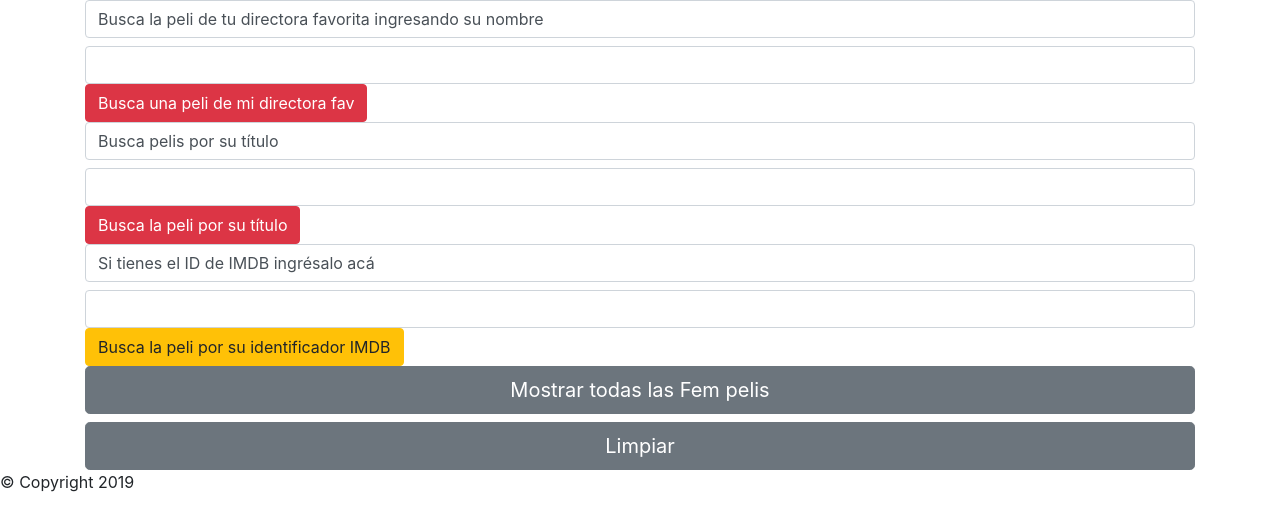
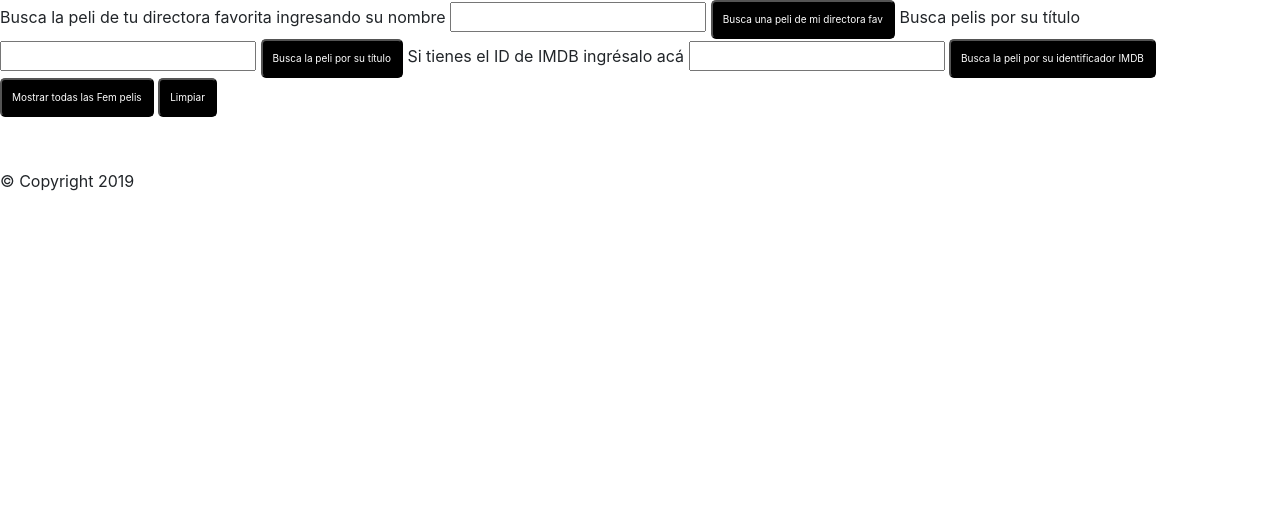
Before and after one commit to natyjimenez/SCL010-hackathon, a website: page src/index.html in a window 1280 px wide. Drawn offline with nearby package versions, Linux system fonts and the light colour scheme; no server answers.

Commit message:
Se ordena en CSS la data

```diff
--- a/src/data.js
+++ b/src/data.js
@@ -47,9 +47,10 @@ window.fetchingData = {
         .then ((searchParsed) => {
           let resultContent = '';
           let card = document.createElement('div');
-          resultContent += `<div class="card" style="width: 18rem;"> <img src="${searchParsed.Poster}" class="card-img-top" alt="${searchParsed.Title}">
-              <div class="card-body"> <h5 class="card-title">${searchParsed.Title}</h5>
-              <p class="card-text">${searchParsed.Plot}</p> <a href="#" class="btn btn-dark">Director's Bio</a> </div> </div>`;
+          card.className = "cards";
+          resultContent += `<div class="cardMovie"> <img src="${searchParsed.Poster}" class="card-img-topMovie" alt="${searchParsed.Title}">
+              <div class="card-bodyMovie"> <h5 class="card-titleMovie">${searchParsed.Title}</h5>
+              <p class="card-textMovie">${searchParsed.Plot}</p> <a href="#" class="btnMovie btn-darkMovie">Director's Bio</a> </div> </div>`;
           card.innerHTML = resultContent;
           handlingDOM.fillingCards().appendChild(card);
         });
--- a/src/index.html
+++ b/src/index.html
@@ -19,39 +19,38 @@
     </nav>
   </header>
   <!--Estos dos inputs son para el ingreso de los términos de búsqueda-->
-  <div class="container">
+  <div class="containerMovie">
     <!--Conjunto label, input, button para Buscar Peli por nombre de directora-->
-    <label class="form-control" for="searchOnlyWmBox">Busca la peli de tu directora favorita ingresando su
+    <label class="form-controlMovie" for="searchOnlyWmBox">Busca la peli de tu directora favorita ingresando su
       nombre</label>
-    <input class="form-control" type="text" id="searchOnlyWmBox">
-    <button type="button" class="btn btn-danger" id="searchOnlyWmBox" onclick="fetchingData.searchOnlyWomenData()">Busca
+    <input class="form-controlMovie" type="text" id="searchOnlyWmBox">
+    <button type="button" class="btnMovie btn-dangerMovie" id="searchOnlyWmBox" onclick="fetchingData.searchOnlyWomenData()">Busca
       una peli de mi directora fav</button>
 
     <!--Conjunto label, input, button para Buscar Peli por su título-->
-    <label class="form-control" for="searchInputBox">Busca pelis por su título</label>
-    <input class="form-control" type="text" id="searchInputBox">
-    <button type="button" class="btn btn-danger" id="btnSearchNow" onclick="fetchingData.searchByUserInput()">Busca la
+    <label class="form-controlMovie" for="searchInputBox">Busca pelis por su título</label>
+    <input class="form-controlMovie" type="text" id="searchInputBox">
+    <button type="button" class="btnMovie btn-dangerMovie" id="btnSearchNow" onclick="fetchingData.searchByUserInput()">Busca la
       peli por su título</button>
 
     <!--Conjunto label, input, button para Buscar Peli por identificador de IMDB-->
-    <label class="form-control" for="searchIdBox">Si tienes el ID de IMDB ingrésalo acá</label>
-    <input class="form-control" type="text" id="searchIdBox">
-    <button type="button" class="btn btn-warning" id="btnSearchIdNow" onclick="fetchingData.searchByImdbId()">Busca la
+    <label class="form-controlMovie" for="searchIdBox">Si tienes el ID de IMDB ingrésalo acá</label>
+    <input class="form-controlMovie" type="text" id="searchIdBox">
+    <button type="button" class="btnMovie btn-warningMovie" id="btnSearchIdNow" onclick="fetchingData.searchByImdbId()">Busca la
       peli por su identificador IMDB</button>
 
     <!--Botón para volver a mostrar todas las pelis-->
-    <button type="button" class="btn btn-secondary btn-lg btn-block" id="btnShowAll"
+    <button type="button" class="btnMovie btn-secondaryMovie btn-lgMovie btn-blockMovie" id="btnShowAll"
       onclick="fetchingData.cleanAndShowAll()">Mostrar todas las Fem pelis</button>
 
     <!--Botón para limpiar los inputs-->
-    <button type="button" class="btn btn-secondary btn-lg btn-block" id="btnShowAll"
+    <button type="button" class="btnMovie btn-secondaryMovie btn-lgMovie btn-blockMovie" id="btnShowAll"
       onclick="handlingDOM.cleanInputs()">Limpiar</button>
   </div>
   <!--Fin de los inputs de los términos de búsqueda-->
 
   <!--Este div es el espacio para que se muestren los resultados -- puede modificarse, pero conservar los id's-->
-  <div class="container card-deck" id="searchResultsBox"></div>
-
+  <div class="containerMovie card-deckMovie" id="searchResultsBox"></div>
   <!--Fin del div para que se muestren los resultados-->
   <footer>
     <div>
--- a/src/style.css
+++ b/src/style.css
@@ -0,0 +1,69 @@
+body {
+    position: center;
+}
+
+.containerMovie {
+
+
+}
+
+.cards {
+    display: flex;
+    justify-content: center;
+}
+#searchResultsBox {
+    display: flex;
+    flex-direction: row;
+    align-items: center;
+    flex-wrap: wrap;
+    justify-content: center;
+    align-content: space-between;
+    margin-left: 100px;
+    margin-top: 50px;
+}
+.cardMovie {
+    padding: 0px;
+}
+
+.card-deckMovie {
+    padding: 1px;
+    position: center;
+}
+.card-img-topMovie {
+    width: 50%;
+}
+
+.card-bodyMovie {
+    width: 150px;
+    height: 250px;
+}
+
+.card-titleMovie {
+    font-size: 20px;
+    margin-top: 5px;
+    padding-top: 5px;
+}
+
+.card-textMovie {
+    font-size: 10px;
+}
+
+.btnMovie {
+    color: white;
+    background-color: black;
+    border-radius: 5px;
+    padding: 10px;
+    justify-content: flex-start;
+}
+
+.btn-dangerMovie {
+    font-size: 10px;
+}
+
+.btn-warningMovie {
+    font-size: 10px;
+}
+
+.btn-blockMovie {
+    font-size: 10px;
+}
```
